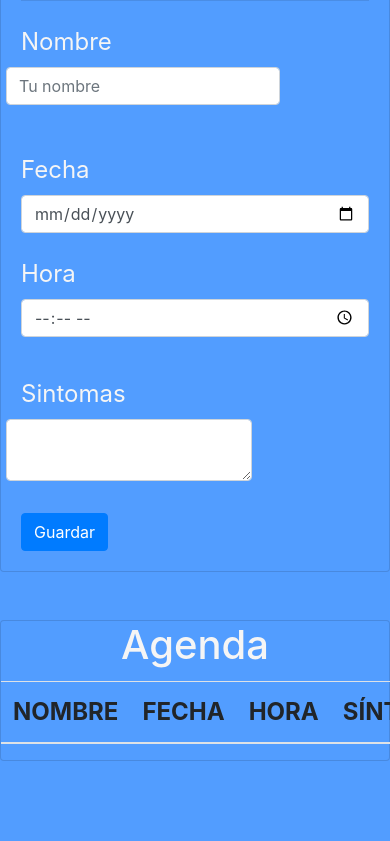
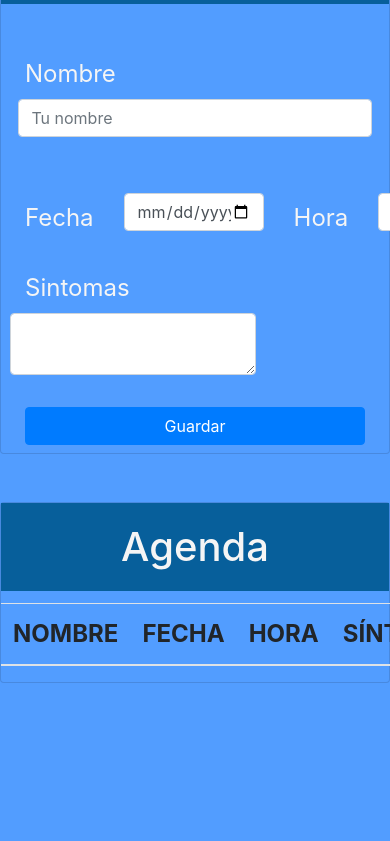
Before and after one commit to vegadelalyra/localStorage, a plain HTML site: page index.html in a window 390 px wide. Shown: the part 441-1282 px from the top of the page. After the commit the page ends 1204 px from the top, so only its background shows below. Drawn offline with nearby package versions, Linux system fonts and the light colour scheme.

Commit message:
advance on responsive design for mobile

```diff
--- a/index.html
+++ b/index.html
@@ -24,7 +24,7 @@
     <div id="busqueda"></div>
 
     <!--Agregar citas-->
-    <div class="card mt-5">
+    <div class="card mt-5" id="agregarCitas">
         <div class="card-body">
             <h1 class="card-title text-center">
                <a id="toggle">Agregar Citas</a>
@@ -32,7 +32,7 @@
             <form id="formulario">
                 <hr />
 
-                <div class="orm-group row">
+                <div class="form-group row">
                     <label class="col-sm-4 col-lg-2 col-form-label">Nombre</label>
                     <div class="mb-4 mb-lg-0">
                         <input required type="text" id="nombre" name="nombre" class="form-control" placeholder="Tu nombre"
@@ -68,7 +68,8 @@
     <div class="card mt-5" id="listar">
         <div>
             <h1 class="card-title text-center">
-                <a id="link">Agenda</a></h1>
+                <a id="link">Agenda</a>
+            </h1>
             <table class="table">
                 <thead>
                     <tr>
--- a/script.js
+++ b/script.js
@@ -76,18 +76,27 @@ function deleteDate(tableRow, index) {
   localStorage.setItem('CITAS', JSON.stringify(citas))
 }
 
-// Trying to toggle [AGREGAR CITAS] section
-const [ agregarCitas, agenda ] = getEl(['.card-body h1', '#link'])
+// Trying to toggle [AGREGAR CITAS && AGENDA] sections
+const [ agregarCitas, agenda ] = getEl(['.card-body h1', '#listar h1'])
 
-agregarCitas.onclick = () => toggleEl('form')
-agenda.onclick = () => toggleEl('table')
+agregarCitas.onclick = e => toggleEl('form', agregarCitas)
+agenda.onclick = e => toggleEl('table', agenda)
 
-function toggleEl(toggeable) {
+function toggleEl(toggeable, parent) {
+  if (window.innerWidth > 800) return
+
   const htmlEl = document.querySelector(toggeable)
   const toggled = htmlEl.style.display == 'none'
-  if (!toggled) return htmlEl.style.display = 'none'
+  const focus = 'rgb(7, 95, 155);'
+  const blur = 'rgb(82, 157, 255);'
+
+  if (!toggled) {
+    parent.style = `background-color: ${blur}`
+    return htmlEl.style.display = 'none'
+  }
 
   window.location.href = '#toggle'
+  parent.style = `background-color: ${focus}`
   htmlEl.style.display = 'block'
 }
 
--- a/style.css
+++ b/style.css
@@ -13,6 +13,10 @@ body {
     min-height: 50%;
     padding-bottom: 5rem;
     font-size: 1.5rem;
+}
+
+h1 {
+    cursor: pointer;
 }
 
 #sura {
@@ -53,6 +57,7 @@ i:hover {
         color: whitesmoke;
         margin: 0;
         margin-top: 6vh;
+        z-index: -1;
     }
 
     /* [SECCION BUSCAR POR NOMBRE] */
@@ -76,6 +81,45 @@ i:hover {
         background-color: var(--blue);
     }
 
+    /* [SECCION AGENDAR CITA] */
+    .card-body {
+        padding: 0;
+        margin: 0;
+    }
+    .card-body h1 {
+        padding: 1.25rem;
+        background-color: rgb(7, 95, 155);
+    }
+    #agregarCitas {
+        background-color: var(--blue);
+        position: sticky;
+        z-index: 1;
+        top: 0;
+    }
+    form {
+        padding: 0 1.5rem 0.5rem 1.5rem;
+        display: flex;
+        flex-flow: column wrap;
+    }
+    form .mb-4 {
+        width: 100%;
+        padding: 0 1vh;
+    }
+    form .mt-3 {
+        display: flex;
+        flex-flow: row;
+        align-items: flex-start;
+        width: 50%;
+    }
+
+    /* [SECCION AGENDA] */
+    #listar h1 {
+        background-color: rgb(7, 95, 155);
+        position: sticky;
+        z-index: 0;
+        top: 10vh;
+        padding: 1.25rem;
+    }
 }
 
 @media screen and (min-width: 1200px) {
```
